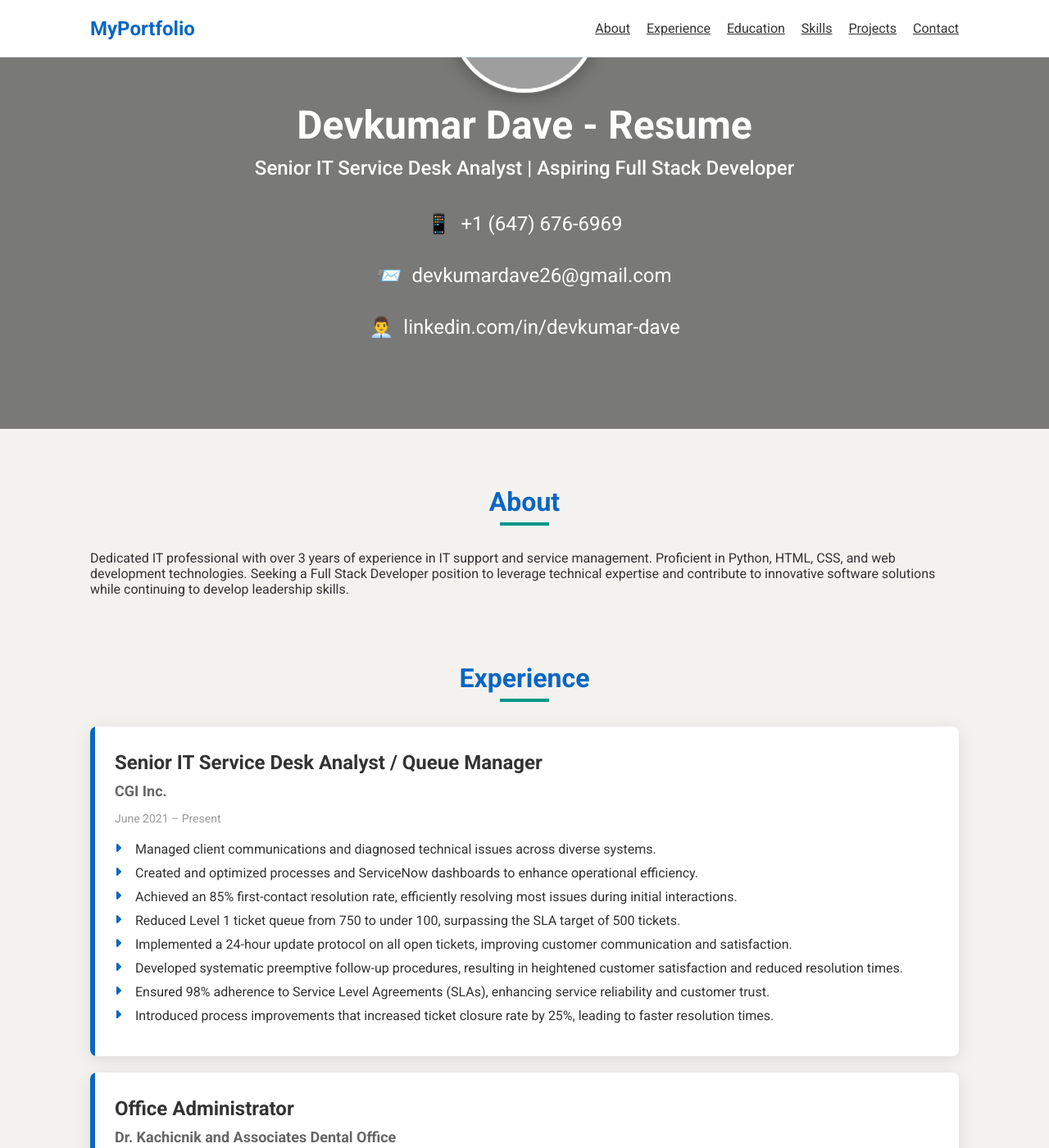
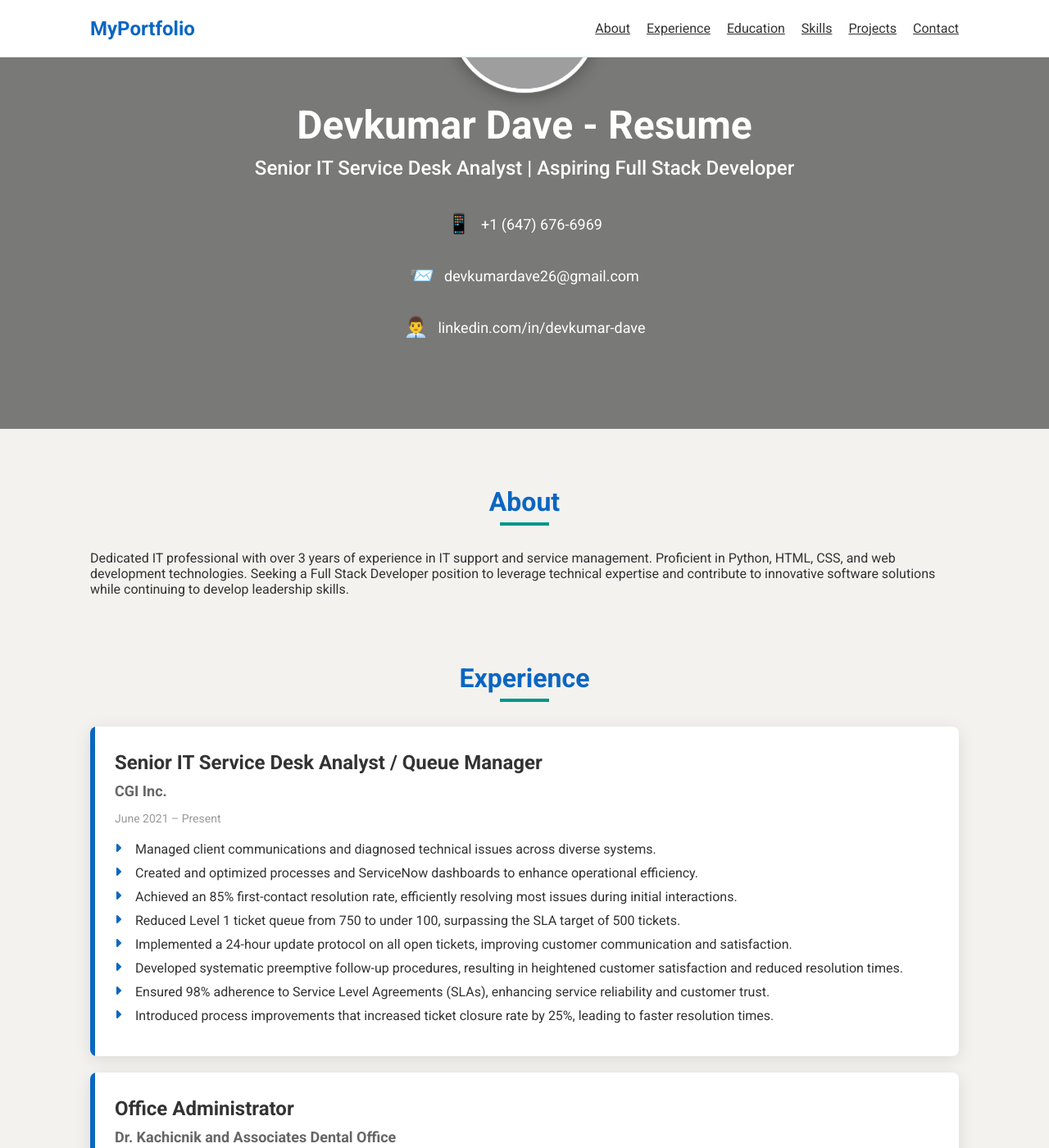
Before and after one commit to devdave666/resume, a Jekyll site: the page built from index.md, in a window 1280 px wide and 1400 px high, scrolled down 310 px. Shown: the whole window at 82% size. Built offline with Jekyll 4.4.1, drawn with Linux system fonts in a browser that asks for light colours; a style sheet for code colours, icons or effects is not loaded; grey boxes are pictures that could not be loaded.

Commit message:
Update styles.css

```diff
--- a/assets/css/styles.css
+++ b/assets/css/styles.css
@@ -133,18 +133,84 @@
 /* Contact Info */
 .profile-header .contact-info {
     margin-top: 30px;
+    display: flex;
+    flex-direction: column;
+    align-items: center;
+    gap: 15px;
+    padding: 0 20px;
 }
 
-.profile-header .contact-info a {
-  margin: 0 15px;
-  font-size: 24px;
+.contact-link {
+    display: flex;
+    align-items: center;
+    padding: 10px 20px;
+    font-size: 18px;
     color: #fff;
-  transition: transform 0.3s;
+    text-decoration: none;
+    border-radius: 50px;
+    transition: all 0.3s ease;
+    position: relative;
+    overflow: hidden;
 }
 
-.profile-header .contact-info a:hover {
-  transform: scale(1.2);
-  color: var(--secondary-color);
+.contact-link::before {
+    content: '';
+    position: absolute;
+    top: 0;
+    left: 0;
+    width: 0%;
+    height: 100%;
+    background-color: #fff;
+    border-radius: 50px;
+    transition: width 0.3s ease;
+    z-index: 1;
+}
+
+.contact-link:hover::before {
+    width: 100%;
+}
+
+.contact-link:hover {
+    transform: translateY(-5px);
+}
+
+.contact-icon {
+    margin-right: 12px;
+    font-size: 24px;
+    position: relative;
+    z-index: 2;
+    transition: all 0.3s ease;
+}
+
+.contact-text {
+    position: relative;
+    z-index: 2;
+    transition: all 0.3s ease;
+}
+
+.contact-link:hover .contact-text {
+    color: #333;
+}
+
+.contact-link:hover .contact-icon {
+    transform: scale(1.1);
+}
+
+/* Responsive adjustments for contact info */
+@media (max-width: 768px) {
+    .contact-info {
+        gap: 12px;
+    }
+
+    .contact-link {
+        font-size: 16px;
+        padding: 8px 16px;
+    }
+
+    .contact-icon {
+        font-size: 20px;
+        margin-right: 10px;
+    }
 }
 
 /* Main Content */
@@ -189,7 +255,8 @@
 }
 
 /* Cards for Content Sections */
-.card, .project-card {
+.card,
+.project-card {
     background-color: #fff;
     border-radius: 8px;
     padding: 30px;
@@ -201,49 +268,50 @@
     z-index: 1;
 }
 
-.card::before, .project-card::before {
+.card::before,
+.project-card::before {
     content: '';
     position: absolute;
-  width: 6px;
+    width: 6px; /* Initial width of the ribbon */
     height: 100%;
     background-color: var(--primary-color);
     left: 0;
     top: 0;
-  transition: all 0.5s cubic-bezier(0.4, 0, 0.2, 1);
+    transition: width 0.5s cubic-bezier(0.4, 0, 0.2, 1);
     z-index: -1;
 }
 
-.card::after, .project-card::after {
-  content: '';
-  position: absolute;
-  width: 6px;
-  height: 100%;
-  background-color: var(--primary-color);
-  opacity: 0.1;
-  left: 0;
-  top: 0;
-  transition: all 0.5s cubic-bezier(0.4, 0, 0.2, 1);
-  z-index: -2;
-}
+/* Removed the ::after pseudo-element */
 
-.card:hover, .project-card:hover {
+/* Hover effect */
+.card:hover,
+.project-card:hover {
     transform: translateY(-5px);
     box-shadow: 0 8px 25px rgba(0, 0, 0, 0.15);
 }
 
-.card:hover::before, .project-card:hover::before {
-  width: 100%;
-  background-color: var(--primary-color);
-  opacity: 0.05;
+/* Adjust the hover effect for ::before */
+.card:hover::before,
+.project-card:hover::before {
+    width: 20px; /* Expanded width on hover */
+    /* background-color remains the same */
 }
 
-.card:hover::after, .project-card:hover::after {
-  width: 100%;
-  transition-delay: 0.1s;
+/* Hover effect for text to ensure readability */
+.card:hover h3,
+.card:hover h4,
+.card:hover p,
+.card:hover li,
+.project-card:hover h3,
+.project-card:hover h4,
+.project-card:hover p,
+.project-card:hover li {
+    transition: color 0.3s ease;
 }
 
 /* Card Content Styles */
-.card h3, .project-card h3 {
+.card h3,
+.project-card h3 {
     font-size: 24px;
     color: var(--text-color);
     margin-bottom: 10px;
@@ -251,7 +319,8 @@
     z-index: 2;
 }
 
-.card h4, .project-card h4 {
+.card h4,
+.project-card h4 {
     font-size: 18px;
     color: #666;
     margin-bottom: 15px;
@@ -267,20 +336,23 @@
     z-index: 2;
 }
 
-.card ul, .project-card ul {
+.card ul,
+.project-card ul {
     list-style: none;
     padding-left: 0;
     position: relative;
     z-index: 2;
 }
 
-.card ul li, .project-card ul li {
+.card ul li,
+.project-card ul li {
     position: relative;
     padding-left: 25px;
     margin-bottom: 10px;
 }
 
-.card ul li::before, .project-card ul li::before {
+.card ul li::before,
+.project-card ul li::before {
     content: '\f0da';
     font-family: 'Font Awesome 5 Free';
     font-weight: 900;
@@ -290,21 +362,10 @@
     color: var(--primary-color);
 }
 
-.card p, .project-card p {
+.card p,
+.project-card p {
     position: relative;
     z-index: 2;
-}
-
-/* Hover effect for text to ensure readability */
-.card:hover h3,
-.card:hover h4,
-.card:hover p,
-.card:hover li,
-.project-card:hover h3,
-.project-card:hover h4,
-.project-card:hover p,
-.project-card:hover li {
-  transition: color 0.3s ease;
 }
 
 /* Education Cards */
@@ -331,17 +392,12 @@
     }
 }
 
-/* Education Cards - Add specific styling if needed */
-.education .card {
-  margin-bottom: 20px; /* Add spacing between education cards */
-}
-
-/* Skills Section - Updated for consistency */
+/* Skills Section */
 .skills-list {
     display: flex;
     flex-wrap: wrap;
     justify-content: center;
-  gap: 15px; /* Add consistent spacing between skill items */
+    gap: 15px;
     padding: 20px 0;
 }
 
@@ -360,65 +416,32 @@
     box-shadow: 0 8px 25px rgba(0, 0, 0, 0.15);
 }
 
-
 /* Section spacing */
 section {
-  margin-bottom: 40px; /* Add spacing between sections */
+    margin-bottom: 40px;
 }
 
 /* Main content spacing */
 main {
     display: grid;
     grid-template-columns: 1fr;
-  gap: 40px; /* Increase gap between main sections */
+    gap: 40px;
 }
 
 /* Responsive adjustments */
 @media (max-width: 768px) {
     .card,
     .project-card {
-    margin-bottom: 15px; /* Slightly reduced spacing on mobile */
+        margin-bottom: 15px;
     }
 
     main {
-    gap: 30px; /* Slightly reduced gap on mobile */
+        gap: 30px;
     }
 
     .skills-list {
-    gap: 10px; /* Reduced gap between skill items on mobile */
+        gap: 10px;
     }
-}
-
-/* Project Cards - Updated to match other cards */
-.project-card {
-  background-color: #fff;
-  border-radius: 8px;
-  padding: 30px;
-  box-shadow: 0 4px 20px rgba(0, 0, 0, 0.1);
-  position: relative;
-  overflow: hidden;
-  transition: transform 0.3s ease, box-shadow 0.3s ease;
-  margin-bottom: 20px; /* Add spacing between cards */
-}
-
-.project-card::before {
-  content: '';
-  position: absolute;
-  width: 6px;
-  height: 100%;
-  background-color: var(--primary-color);
-  left: 0;
-  top: 0;
-  transition: width 0.3s ease;
-}
-
-.project-card:hover {
-  transform: translateY(-5px);
-  box-shadow: 0 8px 25px rgba(0, 0, 0, 0.15);
-}
-
-.project-card:hover::before {
-  width: 8px;
 }
 
 /* Contact Section */
@@ -511,93 +534,5 @@
 ::-webkit-scrollbar-thumb:hover {
     background: var(--secondary-color);
 }
-/* Contact Info Styles */
-.contact-info {
-  display: flex;
-  flex-direction: column;
-  align-items: center;
-  gap: 15px;
-  margin-top: 30px;
-  padding: 0 20px;
-}
-
-.contact-link {
-  display: flex;
-  align-items: center;
-  padding: 10px 20px;
-  font-size: 18px;
-  color: #fff;
-  text-decoration: none;
-  border-radius: 50px;
-  transition: all 0.3s ease;
-  position: relative;
-  overflow: hidden;
-}
-
-.contact-link::before {
-  content: '';
-  position: absolute;
-  top: 0;
-  left: 0;
-  width: 100%;
-  height: 100%;
-  background-color: #fff;
-  border-radius: 50px;
-  transform: scaleX(0);
-  transform-origin: left;
-  transition: transform 0.3s ease;
-  z-index: 1;
-}
-
-.contact-link:hover::before {
-  transform: scaleX(1);
-}
-
-.contact-link:hover {
-  transform: translateY(-5px);
-}
-
-.contact-icon {
-  margin-right: 12px;
-  font-size: 24px;
-  position: relative;
-  z-index: 2;
-}
-
-.contact-text {
-  position: relative;
-  z-index: 2;
-}
-
-.contact-link:hover .contact-text {
-  color: #333;
-}
-
-.contact-link:hover .contact-icon {
-  transform: scale(1.1);
-}
-
-/* Responsive adjustments for contact info */
-@media (max-width: 768px) {
-  .contact-info {
-    gap: 12px;
-  }
-
-  .contact-link {
-    font-size: 16px;
-    padding: 8px 16px;
-  }
-
-  .contact-icon {
-    font-size: 20px;
-    margin-right: 10px;
-  }
-}
-
-/* Add smooth transition for all hover effects */
-.contact-icon,
-.contact-text {
-  transition: all 0.3s ease;
-}
 
 /* End of CSS */
```
Lines whose indentation alone changed are shown as unchanged.
